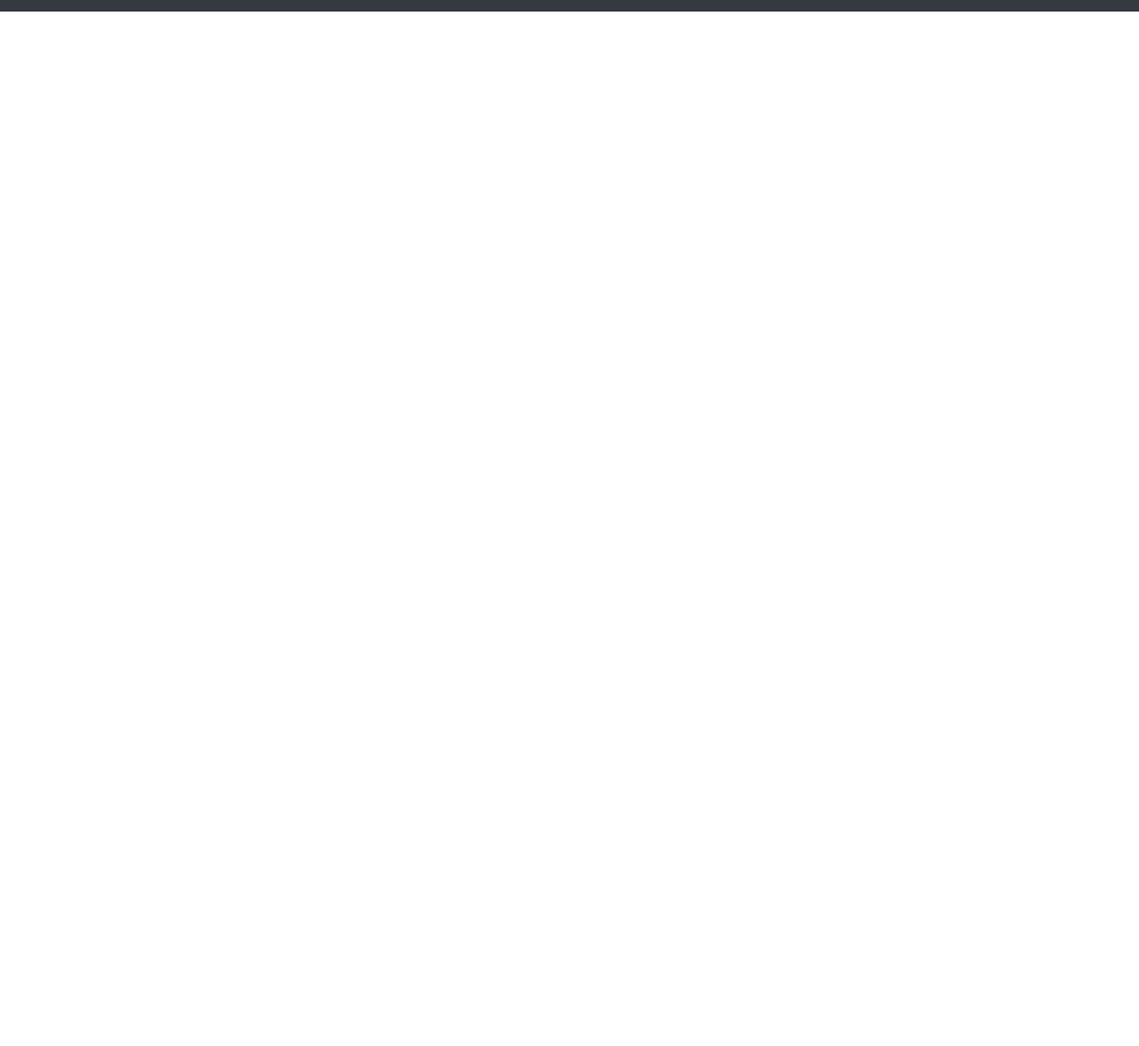
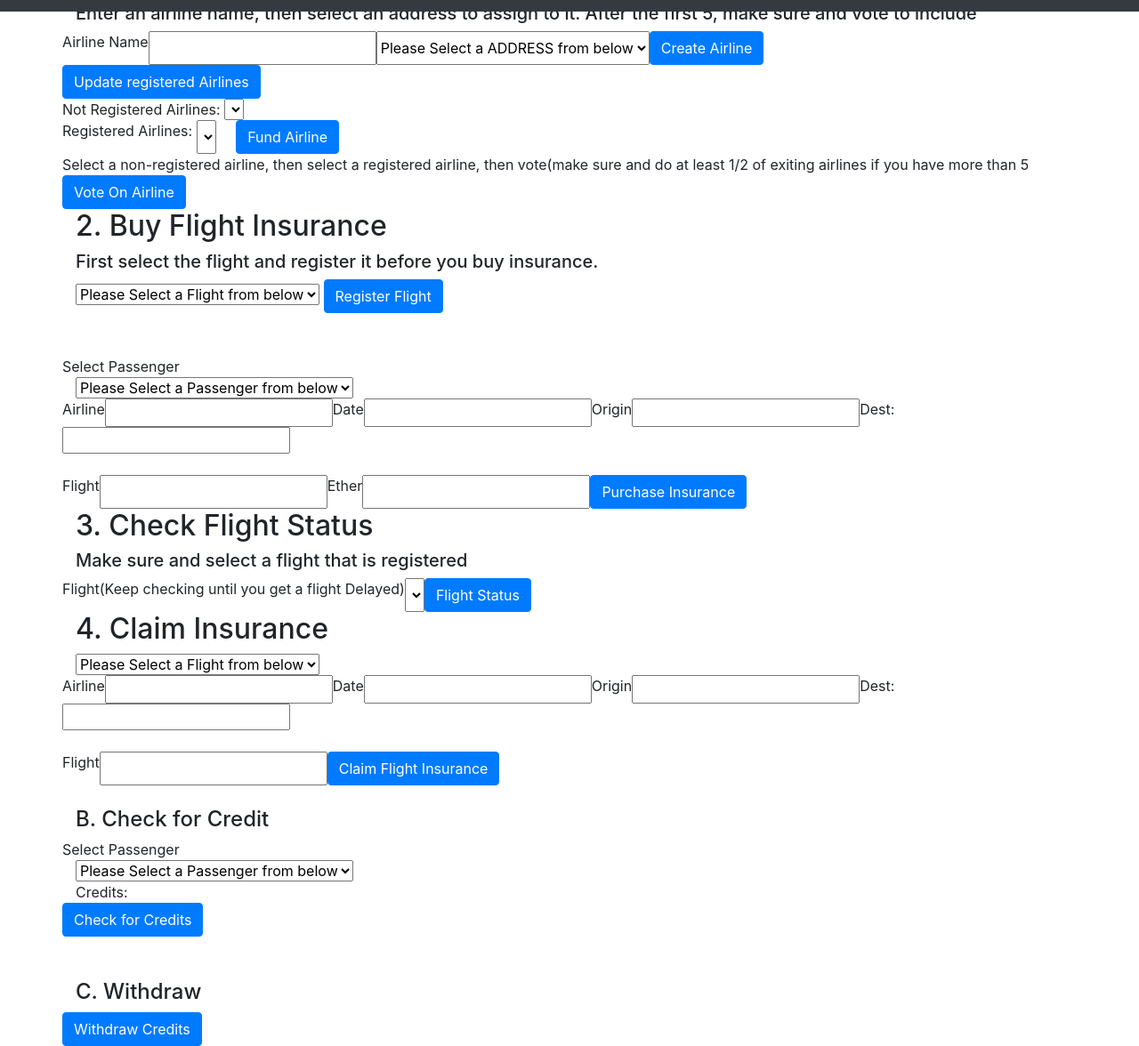
Before and after one commit to endikaaguilera/udacity_blockchain_p4_flight_surety, a website: page src/dapp/index.html in a window 1280 px wide. Shown: the part 43-1219 px from the top of the page at 89% size. Before the commit the page ends 800 px from the top, so only its background shows below. Drawn offline with nearby package versions, Linux system fonts and the light colour scheme.

Commit message:
update index.html

```diff
--- a/src/dapp/index.html
+++ b/src/dapp/index.html
@@ -20,11 +20,134 @@
     </nav>
 
     <main class="container">
+        <h2>1. Create & Register</h2>
+        <h5>Enter an airline name, then select an address to assign to it. After the first 5, make sure and vote to include</h5>
+        <div id="register-wrapper" class="top-20">
+        </div>
+        <div class="row top-20">
+            <label class="form">Airline Name</label> <input type="text" id="airline-name">
+            <select id="airline-address" name="airline-address">
+                <option>Please Select a ADDRESS from below</option>
+            </select>
+            <btn class="btn btn-primary" id="submit-airline">Create Airline</btn>
+            &nbsp;&nbsp; &nbsp;&nbsp;
+        </div>
+        <div class="row top-20">
+            <btn class="btn btn-primary fullWidth" id="update-airlines-registered">Update registered Airlines</btn>
+        </div>
+        <div class="row top-20">
+            Not Registered Airlines:&nbsp;<select id="vote-address" name="vote-address"></select>
+        </div>
+        <div class="row top-20">
+            Registered Airlines:&nbsp;<select id="registered-address" name="registered-address"></select> &nbsp;&nbsp; &nbsp;&nbsp;
+            <btn class="btn btn-primary" id="fund-airline">Fund Airline</btn>
+        </div>
+        <div class="row top-20">
+            <h7>Select a non-registered airline, then select a registered airline, then vote(make sure and do at least 1/2 of exiting airlines if you have more than 5</h7>
+            <btn class="btn btn-primary" id="vote-airline">Vote On Airline</btn>
+        </div>
+    </main>
 
+    <main class="container">
+        <h2>2. Buy Flight Insurance</h2>
+        <h5>First select the flight and register it before you buy insurance.</h5>
+        <div id="insurance-wrapper" class="top-20">
+        </div>
+        <select id="flights" name="flights">
+            <option>Please Select a Flight from below</option>
+        </select>
+        <btn class="btn btn-primary" id="submit-flight">Register Flight</btn> &nbsp;&nbsp;
+        <br/><br/><br/>
+        <div class="row top-20">
+            Select Passenger
+        </div>
+        <select id="passengers" name="passengers">
+            <option>Please Select a Passenger from below</option>
+        </select>
+
+        <div class="row top-20">
+            <label class="form">Airline</label>
+            <input type="text" id="insurance-airline">
+            <label class="form">Date</label>
+            <input type="text" id="insurance-date">
+            <label class="form">Origin</label>
+            <input type="text" id="insurance-departure">
+            <label class="form">Dest:</label>
+            <input type="text" id="insurance-destination">
+        </div>
+
+        <br/>
+        <div class="row top-20">
+            <label class="form">Flight</label>
+            <input type="text" id="insurance-flightnumber">
+            <label class="form">Ether</label>
+            <input type="text" id="insurance-ether">
+            <btn class="btn btn-primary" id="submit-insurance">Purchase Insurance</btn>
+        </div>
+    </main>
+
+    <main class="container">
+        <h2>3. Check Flight Status</h2>
+        <h5>Make sure and select a flight that is registered</h5>
         <div id="display-wrapper" class="top-20">
         </div>
         <div class="row top-20">
-            <label class="form">Flight</label> <input type="text" id="flight-number"> <btn class="btn btn-primary" id="submit-oracle">Submit to Oracles</btn>
+            <label class="form">Flight(Keep checking until you get a flight Delayed)</label>
+            <select id="flights-oracle" name="flights-oracle"></select>
+            <btn class="btn btn-primary" id="submit-oracle">Flight Status</btn>
+            &nbsp;&nbsp; &nbsp;&nbsp;
+        </div>
+
+    </main>
+
+    <main class="container">
+        <h2>4. Claim Insurance</h2>
+        <div id="claim-wrapper" class="top-20">
+        </div>
+        <select id="flights-claim" name="flights-claim">
+            <option>Please Select a Flight from below</option>
+        </select>
+        <div class="row top-20">
+            <label class="form">Airline</label>
+            <input type="text" id="claim-airline">
+            <label class="form">Date</label>
+            <input type="text" id="claim-date">
+            <label class="form">Origin</label>
+            <input type="text" id="claim-departure">
+            <label class="form">Dest:</label>
+            <input type="text" id="claim-destination">
+        </div>
+
+        <br/>
+        <div class="row top-20">
+            <label class="form">Flight</label>
+            <input type="text" id="claim-flightnumber">
+            <btn class="btn btn-primary" id="submit-claim">Claim Flight Insurance</btn>
+        </div>
+
+        <br/>
+        <h4>B. Check for Credit</h4>
+        <div class="row top-20">
+            Select Passenger
+        </div>
+        <select id="claim-passengers" name="claim-passengers">
+            <option>Please Select a Passenger from below</option>
+        </select>
+        <div id="credits-wrapper" class="top-20">
+            Credits:
+        </div>
+        <div class="row top-20">
+            <btn class="btn btn-primary" id="submit-credits">Check for Credits</btn>
+            <br/>
+        </div>
+
+        <br/>
+        <br/>
+        <h4>C. Withdraw</h4>
+        <div id="withdraw-wrapper" class="top-20">
+        </div>
+        <div class="row top-20">
+            <btn class="btn btn-primary" id="submit-withdraw">Withdraw Credits</btn>
         </div>
     </main>
 
```
